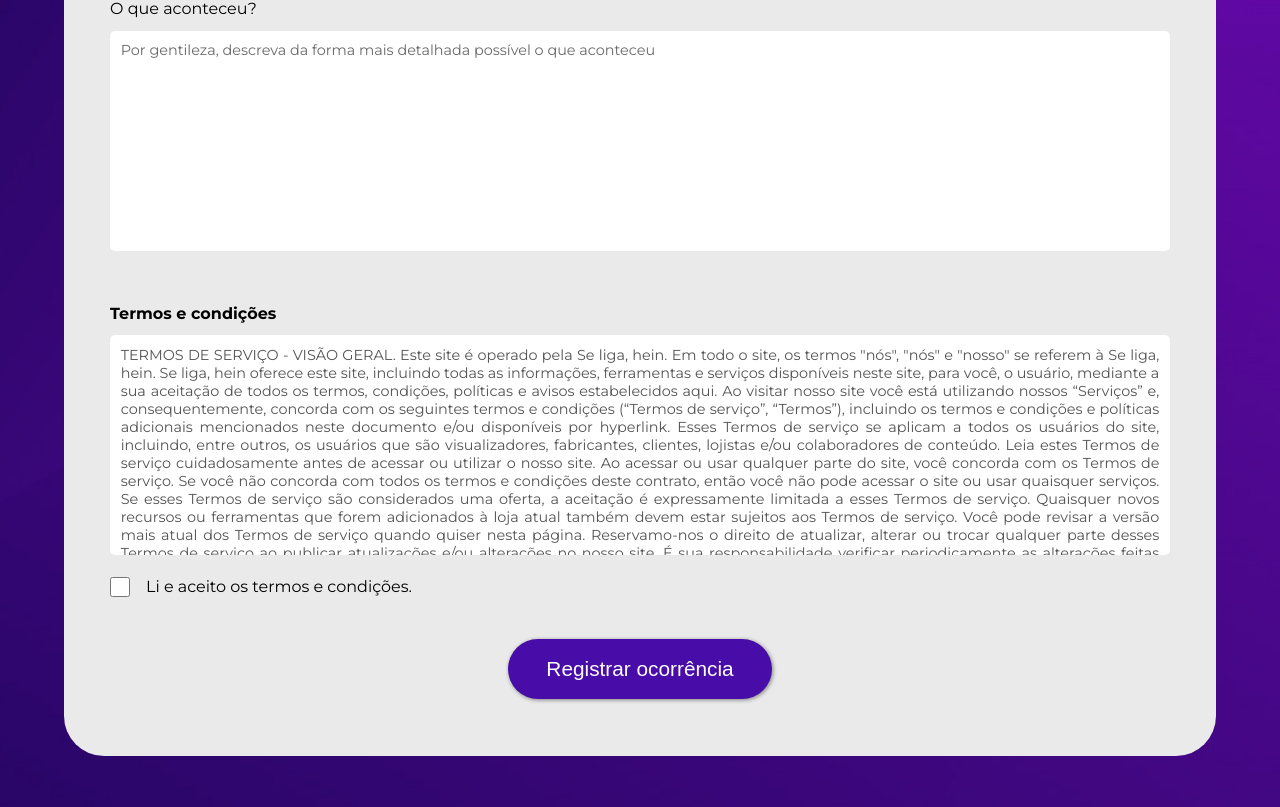
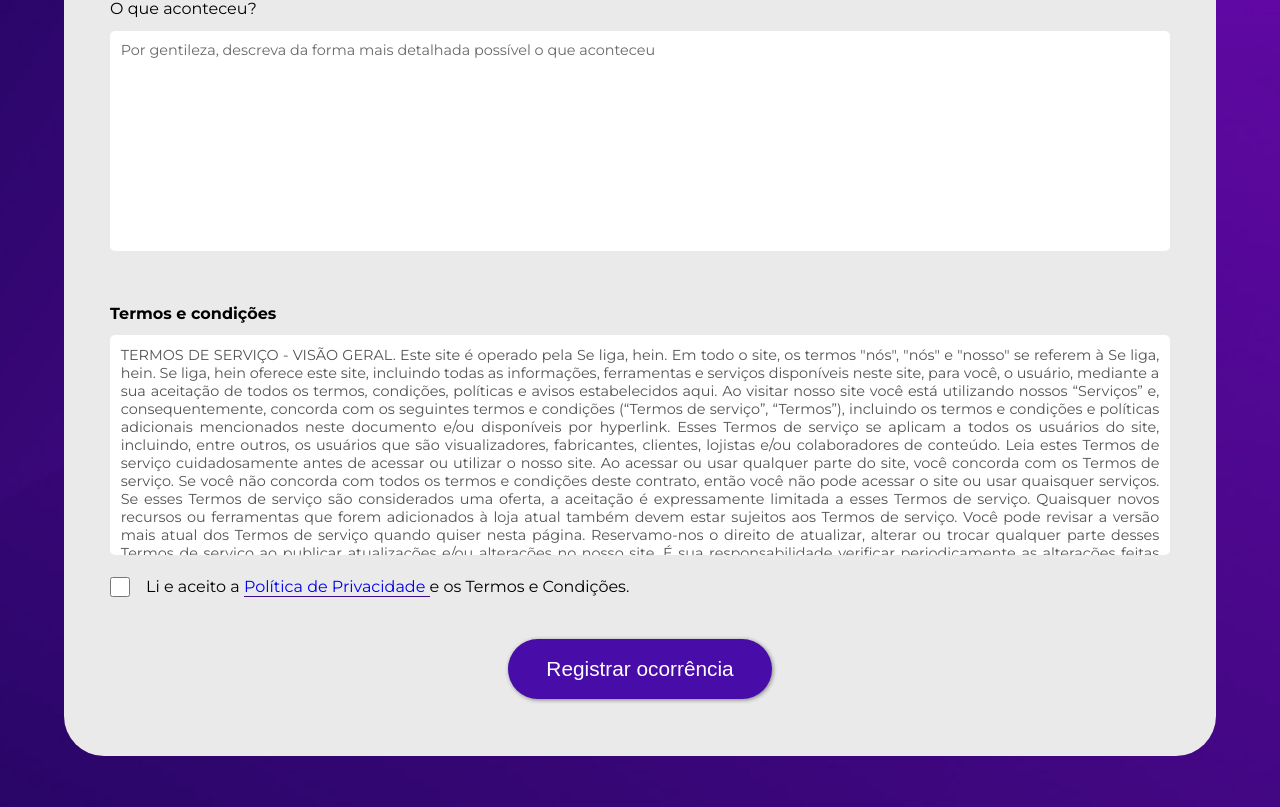
Before and after one commit to nmaia19/se_liga_hein, a React (Create React App) app: page /new-occurrence in a window 1280 px wide. Shown: the part 646-1453 px from the top of the page. Built offline with nearby package versions, Linux system fonts and the light colour scheme; no server answers.

Commit message:
add a link to privacyPolicy on newOccurrencesForm

```diff
--- a/src/components/NewOccurrence/index.js
+++ b/src/components/NewOccurrence/index.js
@@ -4,9 +4,10 @@ import SelectBrazilianCities from "./Form/SelectBrazilianCities";
 import "./styles.css";
 import "./responsive.css";
 import React from "react";
-import { useNavigate } from "react-router-dom";
+import { Link, useNavigate } from "react-router-dom";
 import Swal from "sweetalert2";
 import TermsAndConditions from "../TermsAndConditions";
+import { ScrollToTop } from "../ScrollToTop/Scroll";
 
 function NewOccurrenceForm() {
   const navigate = useNavigate();
@@ -322,7 +323,17 @@ function NewOccurrenceForm() {
             onChange={handleInputChange}
             required
           />
-          <label htmlFor="termsCheck">Li e aceito os termos e condições.</label>
+          <label htmlFor="termsCheck">
+            Li e aceito a{" "}
+            <Link
+              onClick={ScrollToTop("/privacy-policy")}
+              className="policy__link"
+              to="/privacy-policy"
+            >
+              Política de Privacidade{" "}
+            </Link>
+            e os Termos e Condições.
+          </label>
         </div>
         {warning.show && (
           <span className="new-occurrences__form__warning">
--- a/src/components/NewOccurrence/styles.css
+++ b/src/components/NewOccurrence/styles.css
@@ -140,3 +140,7 @@
     margin: 4% auto;
     text-align: center;
 }
+
+.policy__link {
+ border-bottom: 1px solid #3c0b8c;
+}
```
